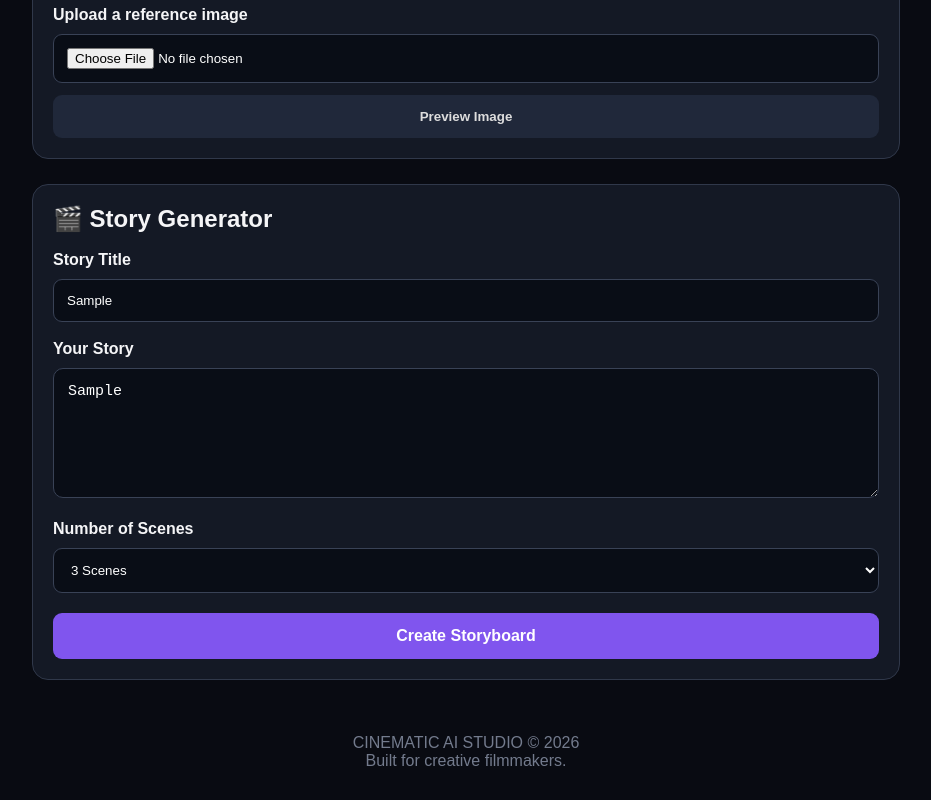
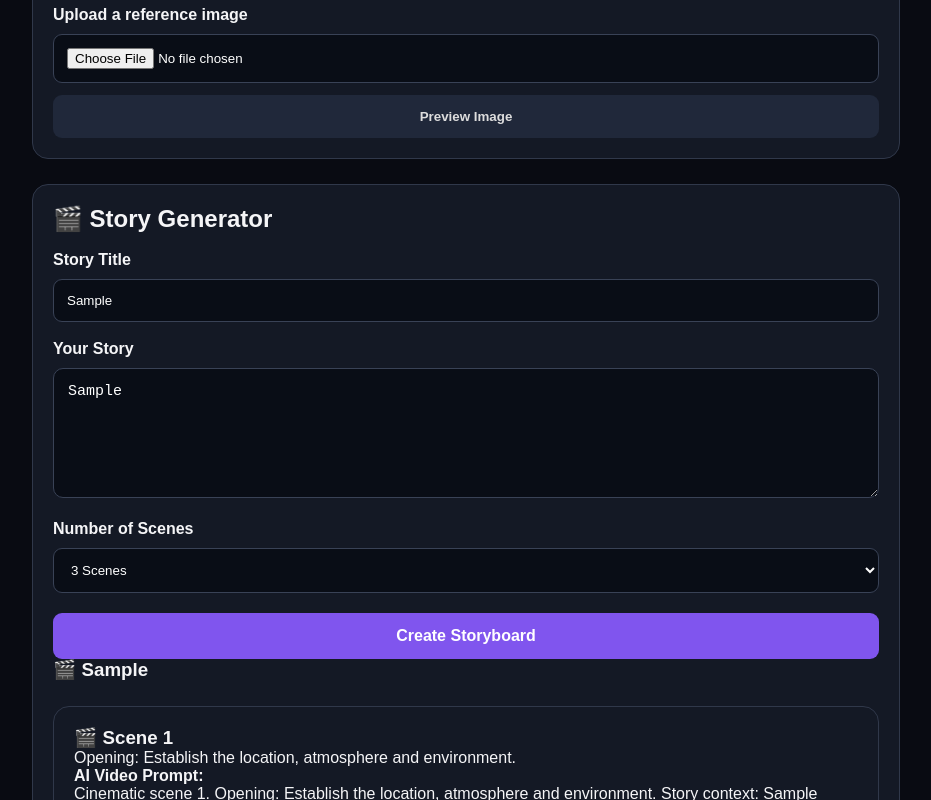
Before and after one commit to emalleshnani-jpg/cinematic-ai-studio, a plain HTML site: page index.html in a window 1280 px wide. Both pictures are taken after typing "Sample", "Sample" into the empty fields and a click on the button "Create Storyboard". Shown: the part 922-1722 px from the top of the page, without its empty margins (174-1105 px from the left). Drawn offline with Linux system fonts and the light colour scheme.

Commit message:
Update index.html

```diff
--- a/index.html
+++ b/index.html
@@ -183,6 +183,74 @@ function previewImage(){
   preview.appendChild(img);
 }
 
+function buildStory(){
+  const title = document.getElementById("storyTitle").value.trim() || "My Story";
+  const story = document.getElementById("storyInput").value.trim();
+  const count = Number(document.getElementById("sceneCount").value);
+  const output = document.getElementById("storyOutput");
+
+  if(!story){
+    output.textContent = "Please enter your story first.";
+    return;
+  }
+
+  const scenes = [
+    "Opening: Establish the location, atmosphere and environment.",
+    "Introduction: Show the main character and their appearance.",
+    "Conflict: Introduce the enemy, danger or main problem.",
+    "Action: Show the character taking action in a dramatic sequence.",
+    "Climax: Create the most powerful cinematic moment.",
+    "Aftermath: Show the result of the main action.",
+    "Resolution: Show how the conflict is resolved.",
+    "Ending: Finish with an emotional cinematic closing shot."
+  ];
+
+  function escapeHTML(value){
+    return value.replace(/[&<>"']/g, char => ({
+      "&":"&amp;", "<":"&lt;", ">":"&gt;",
+      '"':"&quot;", "'":"&#39;"
+    })[char]);
+  }
+
+  let html = `<h3>🎬 ${escapeHTML(title)}</h3>`;
+
+  for(let i=0; i<count; i++){
+    const beat = scenes[Math.round(i * 7 / Math.max(1,count-1))];
+
+    const prompt = `Cinematic scene ${i+1}. ${beat}
+Story context: ${story}
+Maintain exactly the same character face, hairstyle, costume, body proportions and accessories in every scene.
+Ultra realistic visuals, natural movement, detailed environment, cinematic lighting, realistic camera movement, 4K film quality.`;
+
+    html += `
+      <div class="panel">
+        <h3>🎬 Scene ${i+1}</h3>
+        <p>${escapeHTML(beat)}</p>
+        <p><b>AI Video Prompt:</b></p>
+        <p>${escapeHTML(prompt)}</p>
+        <button class="upload" onclick="copyScene(${i})">
+          📋 Copy Scene ${i+1} Prompt
+        </button>
+      </div>`;
+  }
+
+  output.innerHTML = html;
+  window.storyPrompts = Array.from(
+    {length: count},
+    (_,i) => {
+      const beat = scenes[Math.round(i * 7 / Math.max(1,count-1))];
+      return `Cinematic scene ${i+1}. ${beat}\nStory context: ${story}\nMaintain exactly the same character face, hairstyle, costume, body proportions and accessories in every scene.\nUltra realistic visuals, natural movement, detailed environment, cinematic lighting, realistic camera movement, 4K film quality.`;
+    }
+  );
+}
+
+function copyScene(index){
+  const prompt = window.storyPrompts[index];
+  navigator.clipboard.writeText(prompt)
+    .then(() => alert("Scene prompt copied!"))
+    .catch(() => alert("Copy not supported. Please try again."));
+}
+
 </script>
 
 </body>
```
